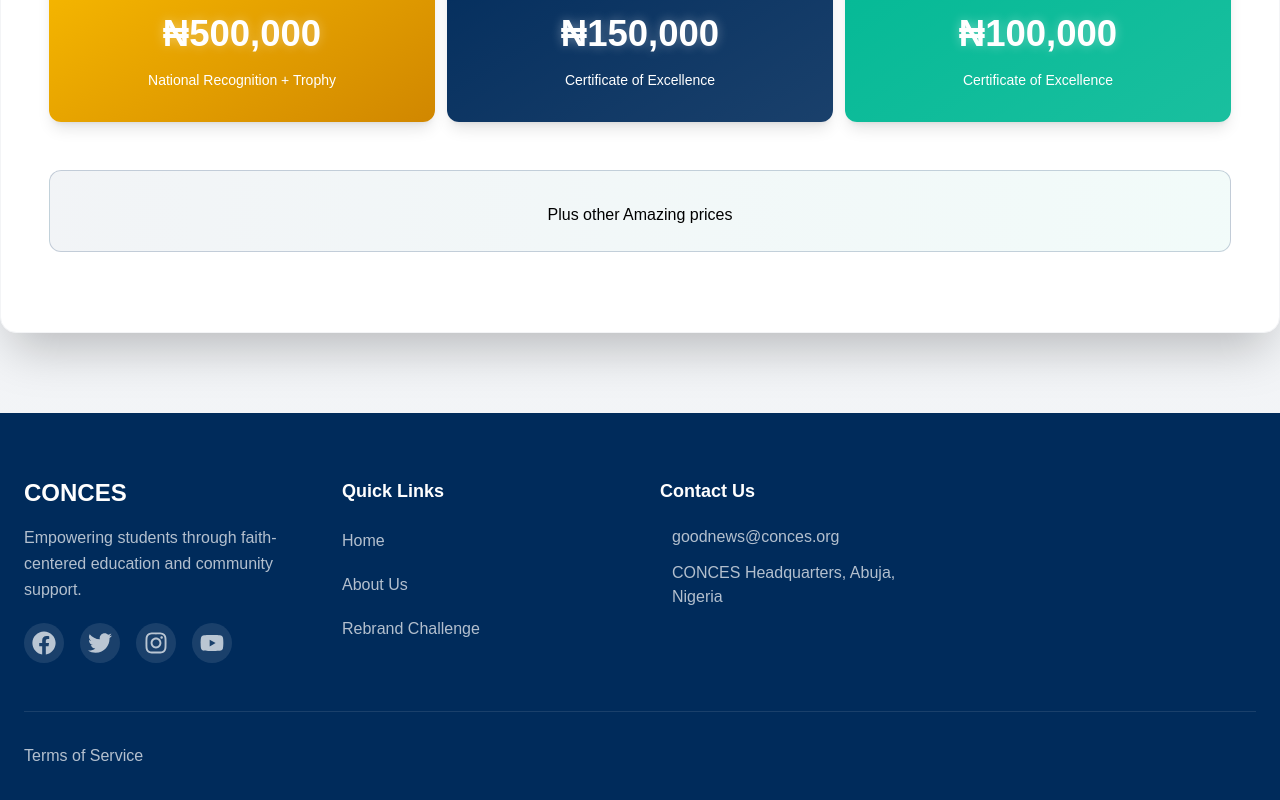
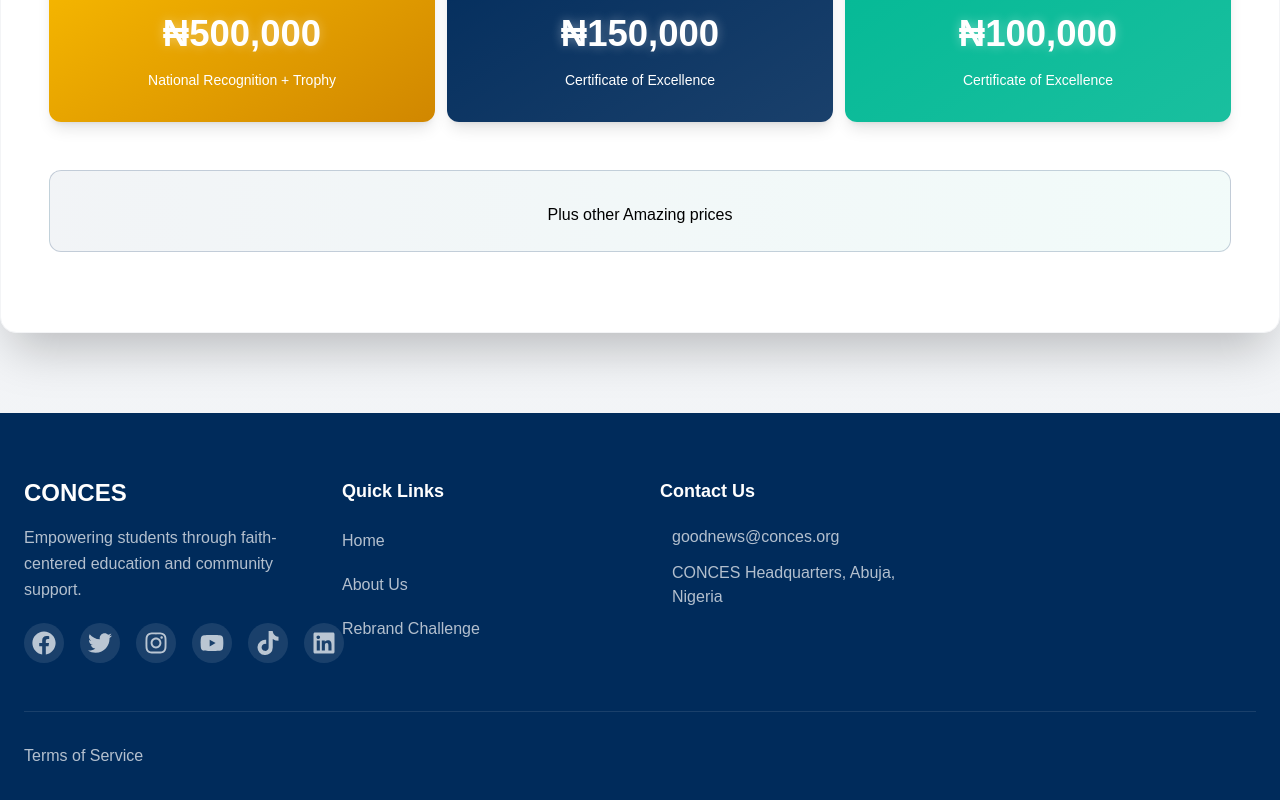
Before and after one commit to Linus-Daniel/conces_contest, a Next.js app: page / in a window 1280 px wide. Shown: the part 4401-5201 px from the top of the page. Built offline with nearby package versions, Linux system fonts and the light colour scheme; no server answers.

Commit message:
auth fixes

```diff
--- a/src/components/Footer.tsx
+++ b/src/components/Footer.tsx
@@ -2,7 +2,7 @@
 
 import Link from "next/link";
 import { motion } from "framer-motion";
-import { FaFacebook, FaInstagram, FaLinkedin, FaTwitter, FaYoutube } from "react-icons/fa";
+import { FaFacebook, FaInstagram, FaLinkedin, FaTiktok, FaTwitter, FaYoutube } from "react-icons/fa";
 const footerLinks = {
   quickLinks: [
     { label: "Home", href: "/" },
@@ -24,6 +24,14 @@ const socialLinks = [
   {
     Icon: FaYoutube,
     href: "https://youtube.com/@concesofficial",
+  },
+  {
+    Icon: FaTiktok,
+    href: "https://www.tiktok.com/@concesofficial?_t=ZS-8zDzAKrmNYj&_r=1",
+  },
+  {
+    Icon: FaLinkedin,
+    href: "https://www.linkedin.com/in/concesofficial?utm_source=share&utm_campaign=share_via&utm_content=profile&utm_medium=android_app",
   },
 ];
 
```
